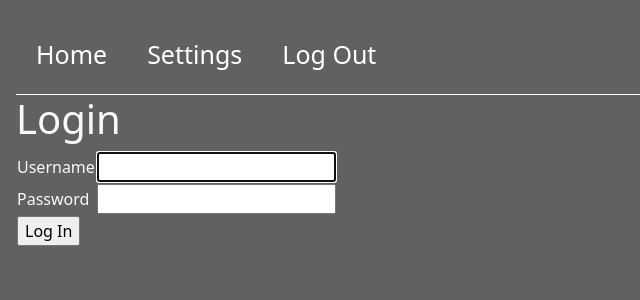
After one commit to grant1212126/cisco-merakai-environment-dashboard, a Django app: page /auth/login/ in a window 1280 px wide. The commit adds this page. Shown: the top 300 px of the page, without its empty margins (0-640 px from the left). Run offline with Django 3.2, Linux system fonts and the light colour scheme; some libraries are stand-ins or nearby versions.

Commit message:
Add login page, and require authentication for relevant views.
In addition I did a minor facelift to make the design consistent over
the entire project.

```diff
--- a/Dashboard/settings.py
+++ b/Dashboard/settings.py
@@ -129,3 +129,8 @@ STATICFILES_DIRS = [
 # https://docs.djangoproject.com/en/3.2/ref/settings/#default-auto-field
 
 DEFAULT_AUTO_FIELD = 'django.db.models.BigAutoField'
+
+# Avoid directing user to Django default pages
+LOGIN_URL           = "/auth/login/"
+LOGIN_REDIRECT_URL  = "/"
+LOGOUT_REDIRECT_URL = "/"
--- a/DashboardApp/urls.py
+++ b/DashboardApp/urls.py
@@ -1,11 +1,21 @@
 from django.urls import path
+from django.contrib.auth import views as auth_views
+
 from DashboardApp.views import visualize_data, \
     settings_weather, settings_locations, settings_sensors
 
 urlpatterns = [
-    path("", visualize_data, name="charts"),
+    path("", visualize_data, name="index"),
 
-    path("settings/weather/", settings_weather),
-    path("settings/locations/", settings_locations),
-    path("settings/sensors/", settings_sensors),
+    # Authentication
+    path('auth/login/',
+        auth_views.LoginView.as_view(template_name="auth/login.html",
+            redirect_authenticated_user=True),
+        name="auth/login"),
+    path("auth/logout/", auth_views.LogoutView.as_view(), name="auth/logout"),
+
+    # Configuration
+    path("settings/weather/", settings_weather, name="settings/weather"),
+    path("settings/locations/", settings_locations, name="settings/locations"),
+    path("settings/sensors/", settings_sensors, name="settings/sensors"),
 ]
--- /dev/null
+++ b/templates/auth/login.html
@@ -0,0 +1,28 @@
+{% extends 'base.html' %}
+{% load static %}
+
+{% block header %}
+{% endblock header %}
+
+{% block content %}
+<h1>Login</h1>
+<form method="POST" action="{% url 'auth/login' %}">
+    {% csrf_token %}
+    <table>
+    {% for field in form %}
+        <tr>
+            <td>{{ field.label }}</td>
+            <td>{{ field }}</td>
+        </tr>
+        {% if field.errors %}
+        <tr>
+            <td colspan="2">{{ field.errors }}</td>
+        </tr>
+        {% endif %}
+    {% endfor %}
+    <tr>
+        <td colspan="2"><input type="submit" value="Log In"></td>
+    </tr>
+    </table>
+</form>
+{% endblock content %}
--- a/templates/base.html
+++ b/templates/base.html
@@ -15,11 +15,51 @@
     <script src="https://cdn.jsdelivr.net/npm/chart.js@3.6.0/dist/chart.min.js">
     </script>
 
+    <!-- Base Style !-->
+    <style type="text/css">
+      body {
+        background-color: #616161;
+        color: #F7F9F9;
+        padding: 1em;
+      }
+      #wrap {
+        border: 1px solid white;
+        border-radius: 10px;
+        margin-top: 1em;
+        padding: 1em;
+      }
+      .submit_button {
+        width: 100px;
+      }
+      .card {
+        background-color: #424242;
+      }
+      #nav, #subnav {
+        border-bottom: 1px solid white;
+        overflow: hidden;
+      }
+      #nav a, #subnav a {
+        display: block;
+        float: left;
+        color: white;
+        padding: 20px;
+        font-size: 25px;
+        text-decoration: none;
+        vertical-align: middle;
+      }
+      #nav a:hover, #subnav a:hover {
+        text-decoration: underline;
+      }
+      #subnav a {
+        font-size: 18px;
+      }
+    </style>
+
+    <!-- Base JS !-->
     <script type="text/javascript">
       //
       // Get the Django CSRF middleware token
       //
-
       function getCookie(name) {
         let cookieValue = null;
         if (document.cookie && document.cookie !== '') {
@@ -42,6 +82,12 @@
     {% endblock header %}
   </head>
   <body>
+    <div id="nav">
+      <a href="{% url 'index' %}">Home</a>
+      <a href="{% url 'settings/weather' %}">Settings</a>
+      <a href="{% url 'auth/logout' %}">Log Out</a>
+    </div>
+    <div style="clear: both;"></div>
     {% block content %}
     {% endblock content %}
   </body>
--- a/templates/index.html
+++ b/templates/index.html
@@ -2,12 +2,10 @@
 {% load static %}
 
 {% block header %}
-<link rel="stylesheet" type="text/css" href="{% static 'css/charts.css' %}">
 <script src = "{% static 'js/charts.js' %}"></script>
 {% endblock header %}
 
 {% block content %}
-<a href="/settings/weather/" style="color:white;font-size: 20px;">Settings</a>
 <div class = "col-md-10 col-12 mx-auto" style="margin-top:50px">
 	<div class="row">
 		<div class="col-md-6 col-12">
--- /dev/null
+++ b/templates/settings/nav.html
@@ -0,0 +1,5 @@
+<div id="subnav">
+  <a href="{% url 'settings/weather' %}">Weather</a>
+  <a href="{% url 'settings/locations' %}">Locations</a>
+  <a href="{% url 'settings/sensors' %}">Sensors</a>
+</div>
```
Also changed, not shown: DashboardApp/views.py (+17 -12 lines), static/css/charts.css (deleted, +0 -9 lines), static/css/settings.css (deleted, +0 -29 lines), templates/settings/locations.html (+1 -11 lines), templates/settings/sensors.html (+1 -11 lines), templates/settings/weather.html (+2 -11 lines).
